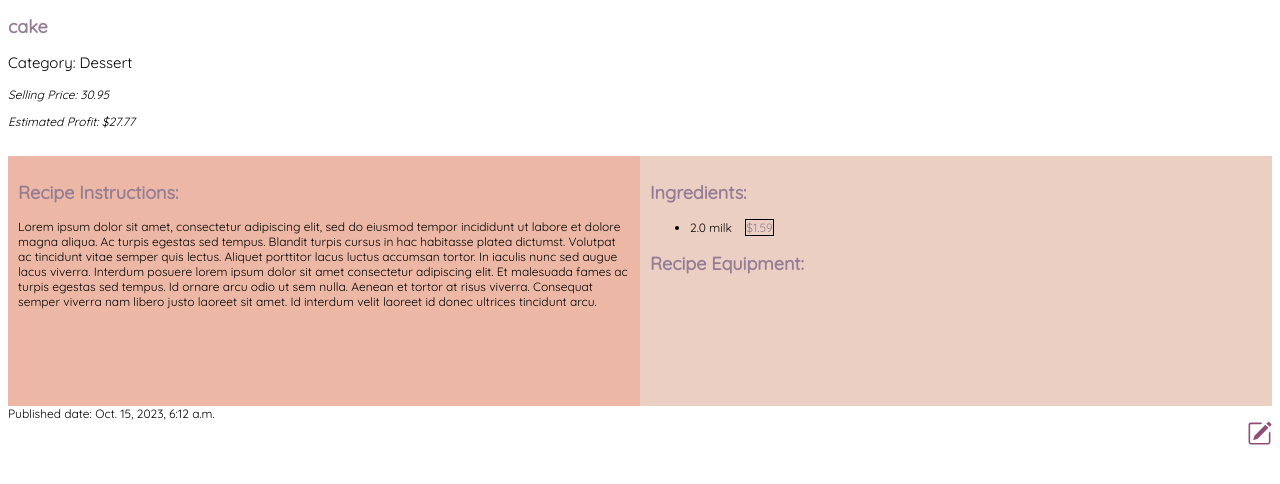
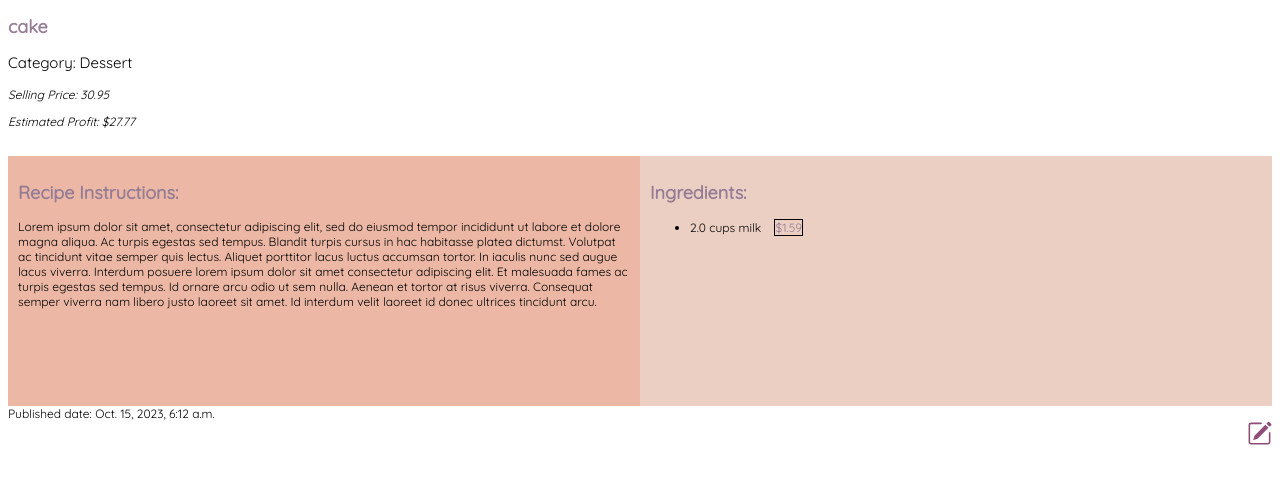
Before and after one commit to amarin20/SDEV_220_Final_Project_6, a Django app: page /recipes/2/ in a window 1280 px wide. Shown: the part 85-569 px from the top of the page. Run offline with Django 3.2, Linux system fonts and the light colour scheme; a user stored in the database is signed in; data comes from the database, SQL or seed files in the repository; both versions use the stored data as it was after the commit.

Commit message:
minor changes - am

```diff
--- a/Recipehub/templates/Recipehub/recipe_detail.html
+++ b/Recipehub/templates/Recipehub/recipe_detail.html
@@ -20,19 +20,10 @@
             <ul>
                 {% for recipe_ingredient in recipe.recipe_ingredients %}
                     <li>
-                        <span>{{ recipe_ingredient.quantity }} {{ recipe_ingredient.ingredient.name }}</span>
+                        <span>{{ recipe_ingredient.quantity }} {{ recipe_ingredient.unit}}s {{ recipe_ingredient.ingredient.name }} </span>
                         <span class="ingredient-cost">${{ recipe_ingredient.ingredient.cost }}</span>
                     </li>
                 {% endfor %}
-            </ul>
-                <h2> Recipe Equipment: </h2>
-                <ul>
-                {% for recipe_equipment in recipe.recipe_equipment %}
-                    <li>
-                        <span class="recipe-equipment">{{ recipe_equipment.equipment.name }} </span>
-                    </li>
-                {% endfor %}
-                </ul>
             </div>
         </div>
     <time> Published date: {{ recipe.published_date }} </time>
```
Also changed, not shown: db.sqlite3.
